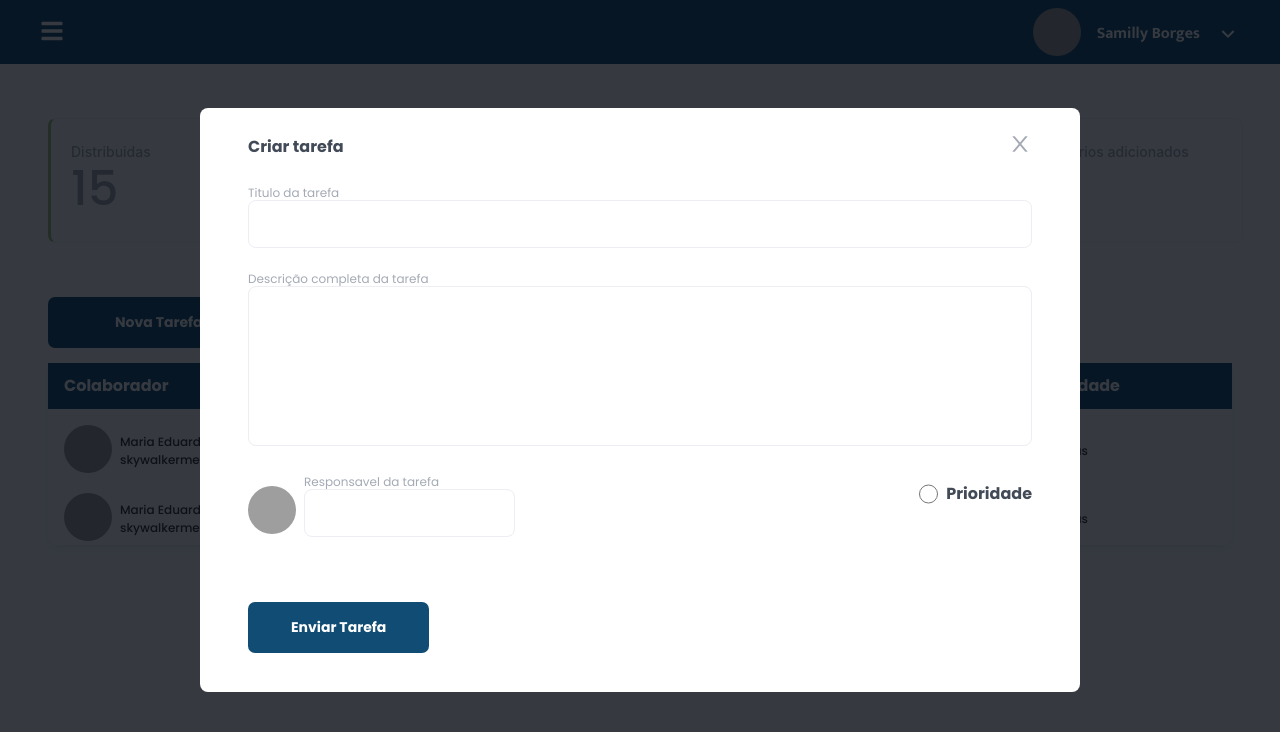
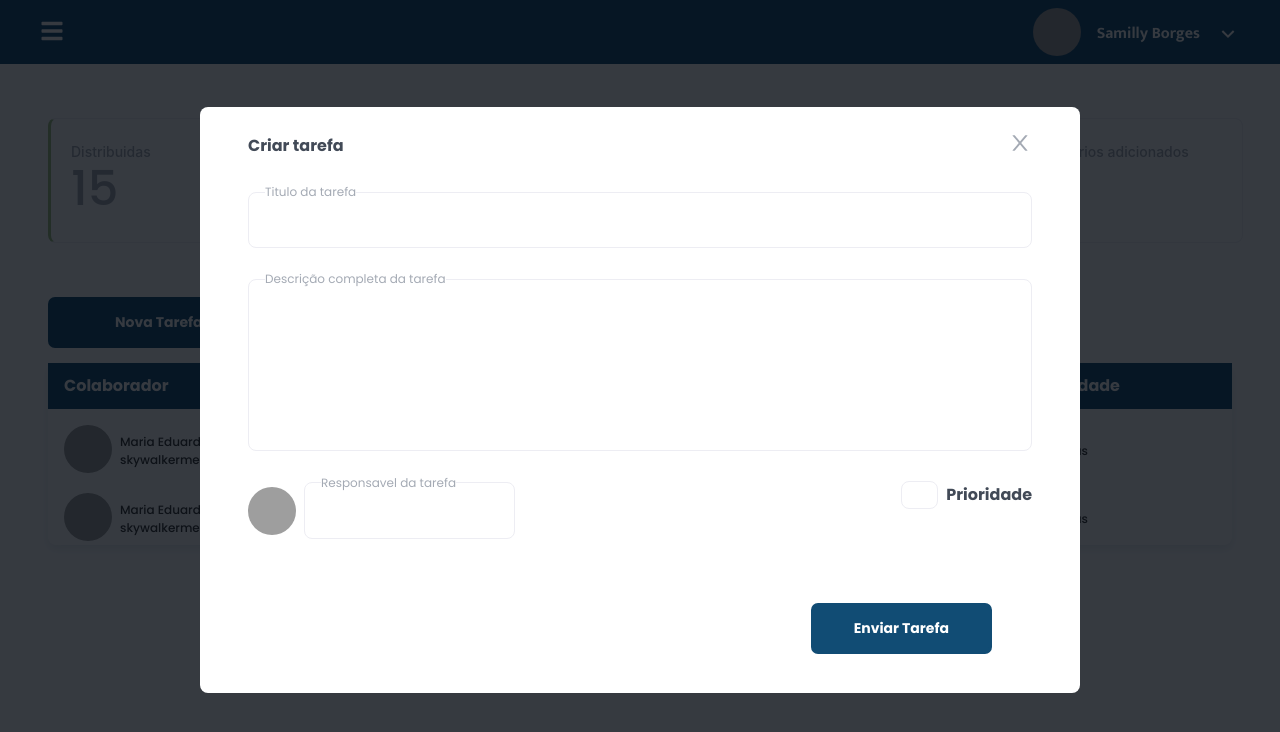
Before and after one commit to Maria-Eduarda90/tcc, a React (Create React App) app in the folder front-end/: page /dashboard in a window 1280 px wide. Both pictures are taken after a click on the button "Nova Tarefa". Shown: the top 732 px of the page. Built offline with nearby package versions, Linux system fonts and the light colour scheme; grey boxes are pictures that could not be loaded.

Commit message:
modal update

```diff
--- a/front-end/src/components/CollaboratorActivities.tsx
+++ b/front-end/src/components/CollaboratorActivities.tsx
@@ -1,6 +1,6 @@
 import '../styles/components/CollaboratorActivities.css';
 import { ContainerUserTask } from '../styles/components/CollaboratorActivities';
-import { ModalTasksRegister } from '../components/parts/ModalTasksRegister';
+import { ModalTasksRegister } from './parts/ModalTasksRegister';
 
 import message from '../images/message.svg';
 import attach from '../images/attach.svg';
--- a/front-end/src/components/parts/ModalCollaborator.tsx
+++ b/front-end/src/components/parts/ModalCollaborator.tsx
@@ -85,13 +85,13 @@ const ModalCollaborator: React.FC = () => {
                         <h2>Cadastrar novo colaboradores</h2>
                         <form action="" method="POST">
                             <p>Nome</p>
-                            <input type="text" name="text" id="text" />
+                            <input type="text" name="text" id="text" required/>
 
                             <p>Sobrenome</p>
-                            <input type="text" name="text" id="text" />
+                            <input type="text" name="text" id="text" required/>
 
                             <p>Email</p>
-                            <input type="email" name="email" id="email" />
+                            <input type="email" name="email" id="email" required/>
 
                             <div className="arrow">
                                 <h2>Enviar E-mail de confirmação para cadastro</h2>
--- a/front-end/src/components/parts/ModalTasksRegister.tsx
+++ b/front-end/src/components/parts/ModalTasksRegister.tsx
@@ -33,13 +33,17 @@ export const ModalTasksRegister = () => {
                 </div>
                 <form action="" method="POST">
                     <div className="title">
-                        <p>Titulo da tarefa</p>
-                        <input type="text" id="description" required/>
+                        <fieldset>
+                            <legend>Titulo da tarefa</legend>
+                            <input type="text" id="description" required/>
+                        </fieldset>
                     </div>
 
                     <div className="title">
-                        <p>Descrição completa da tarefa</p>
-                        <textarea name="description" id="description" required></textarea>
+                        <fieldset>
+                            <legend>Descrição completa da tarefa</legend>
+                            <textarea name="description" id="description" required></textarea>
+                        </fieldset>
                     </div>
 
                     <div className="ContainerDescription">
@@ -47,13 +51,15 @@ export const ModalTasksRegister = () => {
                             <div  className="image">
                                 <img src="https://i.pinimg.com/originals/43/17/19/431719fbf11680dda780e19cfb40b013.jpg" alt="profile" />
                             </div>
-                            <div>
-                                <p>Responsavel da tarefa</p>
-                                <input type="search" name="search" id="description" required />
+                            <div className="searchResponsible">
+                                <fieldset>
+                                    <legend>Responsavel da tarefa</legend>
+                                    <input type="search" name="search" id="description" required />
+                                </fieldset>
                             </div>
                         </div>
                         <div className="containerCheckbox">
-                            <input type="radio" name="radio" id="radio" />
+                            <input type="number" name="number" id="number" required/>
                             <h1>Prioridade</h1>
                         </div>
                     </div>
--- a/front-end/src/styles/components/parts/ModalTasksRegister.ts
+++ b/front-end/src/styles/components/parts/ModalTasksRegister.ts
@@ -38,17 +38,22 @@ export const Container = styled.div `
 
         width: 100%;
         outline: none;
-        border-radius: 8px;
-        border: 1px solid var(--grey-100);
+        border: none;
         padding: 1rem;
         color: ${props => props.theme.colors.title};
     }
 
-    form p {
+    .title fieldset {
+        border-radius: 8px;
+        border: 1px solid var(--grey-100);
+    }
+
+    form legend {
         color: var(--grey-brown);
         font-size: 0.75rem;
         line-height: 0.875rem;
         font-family: 'Poppins', sans-serif;
+        margin-left: 1rem;
     }
 
     textarea {
@@ -76,14 +81,27 @@ export const Container = styled.div `
         margin-top: .7rem;
     }
 
-    #radio {
-        width: 1.2rem;
-        height: 1.2rem;
+    .containerCheckbox input[type=number]::-webkit-inner-spin-button,
+    .containerCheckbox input[type=number]::-webkit-outer-spin-button {
+        -webkit-appearance: none;
+        margin: 0;
+    }
+
+    #number {
+        width: 2.31rem;
+        height: 1.81rem;
         margin-right: .5rem;
+        border: 1px solid var(--grey-100);
+        border-radius: 8px;
     }
 
     .title {
         margin-top: 1.5rem;
+    }
+
+    .div-button {
+        display: flex;
+        justify-content: flex-end;
     }
 
     .sendTask {
```
Also changed, not shown: front-end/src/images/search.svg (added).
